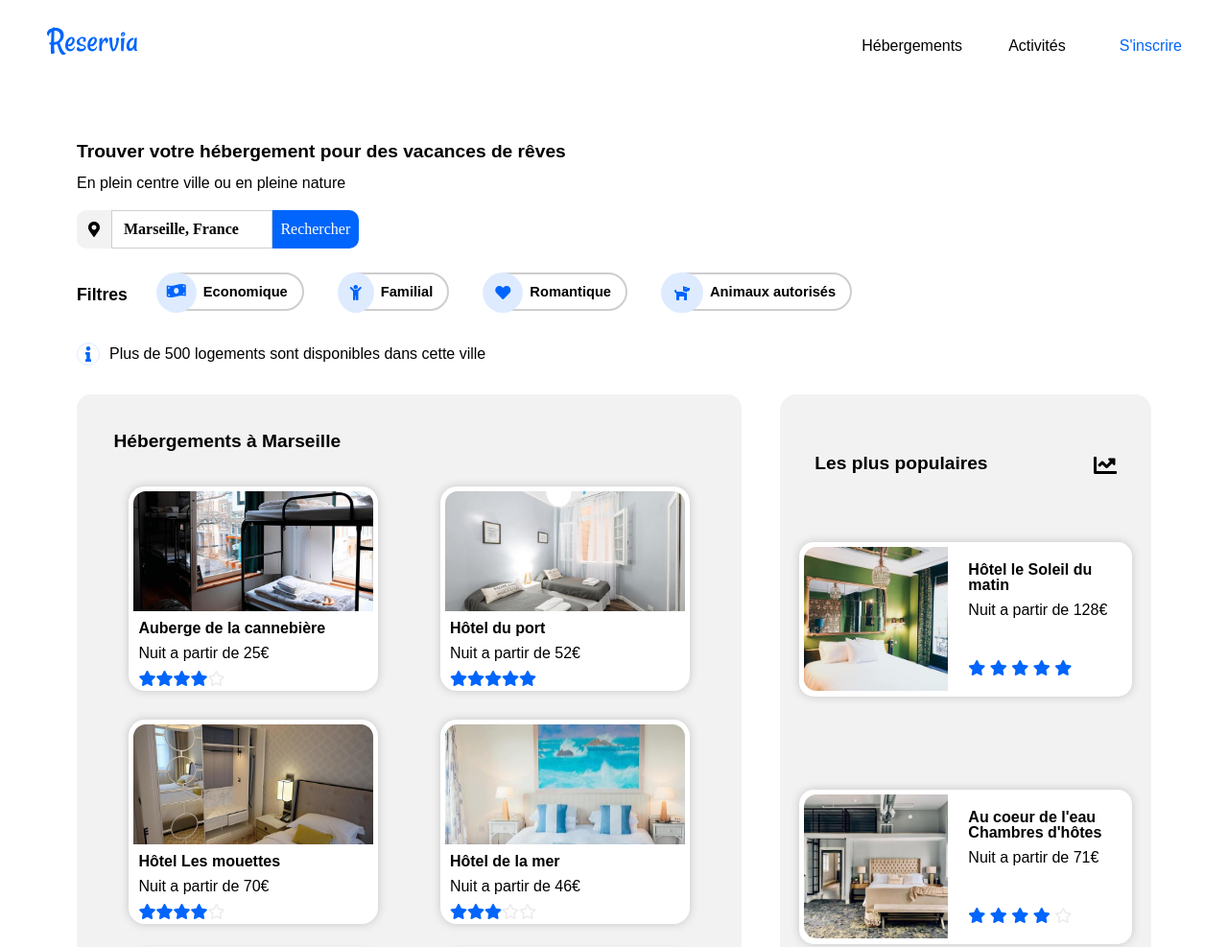
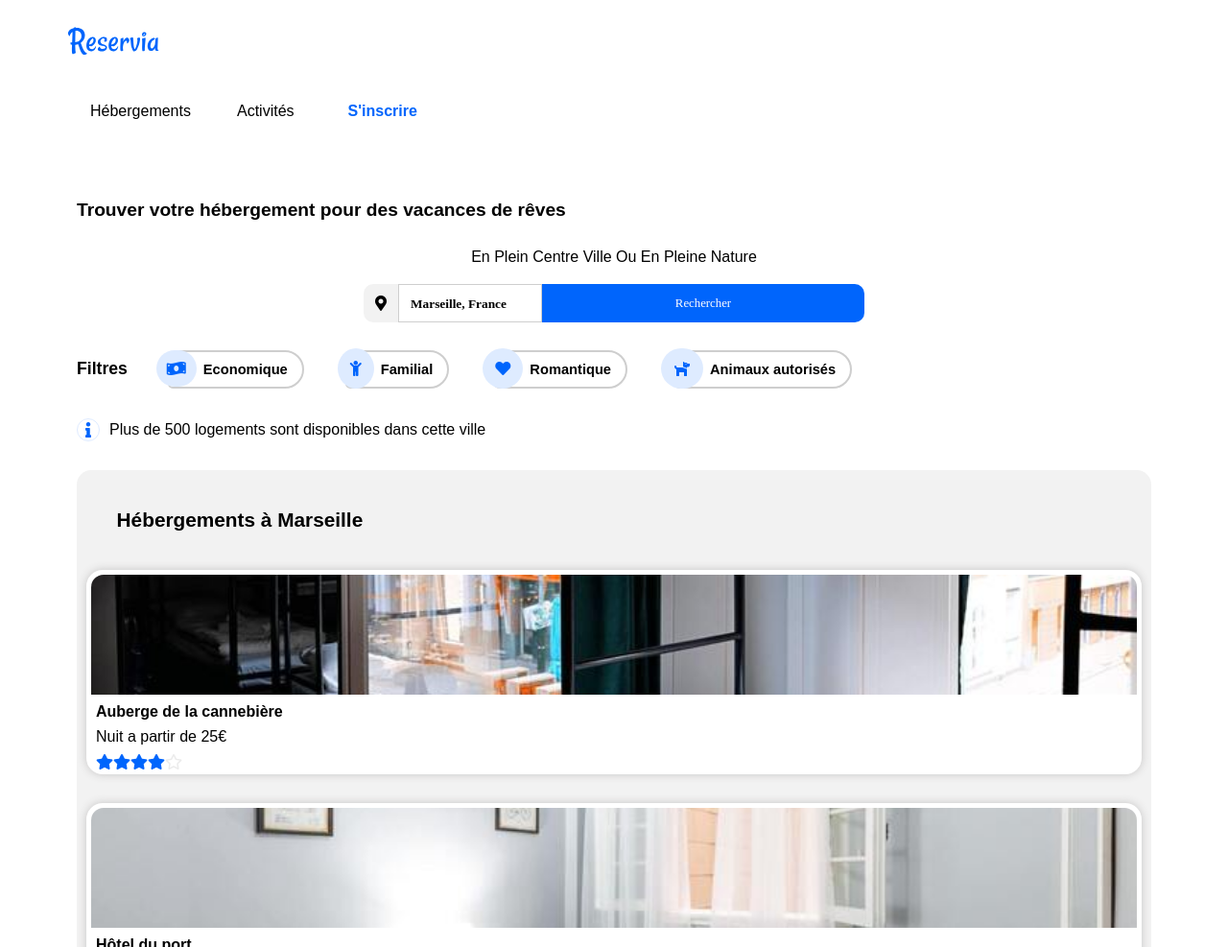
Before and after one commit to JonathanBenari/JonathanBenari_2_20072021, a plain HTML site: page index.html in a window 1280 px wide. Shown: the top 987 px of the page at 96% size. Drawn offline with Linux system fonts and the light colour scheme.

Commit message:
switch to branch res

```diff
--- a/css/style.css
+++ b/css/style.css
@@ -13,8 +13,8 @@ body {
 .logo-li {
     display: flex;
     justify-content: space-between;
-    margin-left: 3rem;
-    margin-right: 3rem;
+    margin-left: 70px;
+    margin-right: 70px;
 
 }
 .logo {
@@ -37,6 +37,7 @@ body {
     color: #0065FC;
     margin-left: 2rem;
     padding-top: 40px;
+    font-weight: 600;
 }
 .li-container:hover {
     color: #0065FC;
@@ -388,3 +389,245 @@ input::placeholder {
 .footer-li {
     line-height: 2rem;
 }
+
+
+/* Small devices (landscape phones, 576px and up)*/
+@media all and  (min-width: 576px) {
+
+
+
+    .logo-li {
+        display: block;
+    }
+    .ul-container-navbar {
+
+
+    }
+
+    .logo {
+        position: relative;
+    }
+    .li-container {
+
+        padding-bottom: 5px;
+    }
+    .li-container:hover {
+        color: #0065FC;
+        border-color: #0065FC;
+        border-bottom: 3px solid;
+    }
+
+    .li-container-register {
+        display: inline-block;
+    }
+
+    .main-title {
+        margin-bottom: 2rem;
+    }
+    .par-description {
+        text-transform: capitalize;
+        text-overflow: ellipsis;
+        text-decoration: aqua;
+        text-align: center;
+    }
+
+    .search-bar {
+        flex-wrap: wrap;
+    }
+
+    .filters-bar {
+        display: flex;
+    }
+
+    .filter-container {
+        align-items: baseline;
+    }
+
+    .btn-filter {}
+
+    .article-aside-container {
+        justify-content: center;
+        display: flex;
+        flex-direction: column;
+
+    }
+
+    .hebergements-container {
+        flex-direction: column;
+        margin-bottom: 2rem;
+        width: 100%;
+    }
+
+    #hebergements {
+        font-size: 1.3em;
+        text-align: center;
+        width: auto;
+    }
+
+    .picture-content {
+        width: auto;
+    }
+
+    .aside-container {
+        width: 100%;
+    }
+
+    .title-aside {
+        font-size: 1.3em;
+        width: auto;
+    }
+
+    .card-mostpopular {
+        display: block;
+        width: auto;
+    }
+
+    .img-aside {
+        width: 100%;
+    }
+
+    .grid-container {
+        display: flex;
+        flex-direction: column;
+    }
+
+    .footer-container {
+        display: block;
+        text-align: center;
+        width: auto;
+    }
+
+    .search-bar {
+        display: flex;
+        width: auto;
+        justify-content: center;
+    }
+
+    .search-field {
+        border: solid 1px #cecece;
+        width: 150px;
+    }
+
+    input::placeholder {
+        font-size: 1em;
+    }
+
+    .search-button {
+        font-size: 0.8em;
+        width: 30%;
+    }
+
+}
+/* Medium devices (tablets, 768px and up)
+@media (min-width: 768px) {
+
+    .search-bar {
+        display: flex;
+        width: auto;
+        justify-content: center;
+        margin: 2rem;
+    }
+
+    .search-field {
+        border: solid 1px #cecece;
+        width: 150px;
+    }
+
+    input::placeholder {
+        font-size: 1em;
+    }
+
+    .search-button {
+        font-size: 0.8em;
+        width: 30%;
+    }
+
+    .filters-bar {
+        display: flex;
+
+
+    }
+    .filter-title {
+        width: 100%;
+        text-align: center;
+        margin-bottom: 1.5rem;
+    }
+    .article-aside-container {
+        justify-content: center;
+        display: flex;
+        flex-direction: row;
+
+    }
+
+    .hebergements-container {
+        display: flex;
+        flex-direction: row;
+        margin-bottom: 1rem;
+        width: 100%;
+    }
+
+    #hebergements {
+        font-size: 1.3em;
+        text-align: center;
+        width: auto;
+    }
+    .card-container {
+        width: 43%;
+    }
+
+    .picture-content {
+        width: auto;
+    }
+
+    .aside-container {
+        width: 100%;
+        height: fit-content;
+
+
+    }
+
+    .title-aside {
+        font-size: 1.3em;
+        width: auto;
+        margin-bottom: 1.5rem;
+    }
+
+    .card-mostpopular {
+        display: block;
+        width: auto;
+    }
+
+    .img-aside {
+        width: 100%;
+    }
+
+    .grid-container {
+        display: flex;
+        flex-direction: column;
+
+    }
+    .article-activities {
+        width: 30%;
+        height: 30%;
+    }
+
+    .footer-container {
+        display: block;
+        text-align: center;
+        width: auto;
+    }
+
+}
+/* Large devices (desktops, 992px and up)
+@media (min-width: 992px) {
+
+}
+
+/* Extra large devices (large desktops, 1200px and up)
+@media (min-width: 1200px) {
+
+}
+ @media (min-width: 2160px) {
+
+ }
+*/
```
